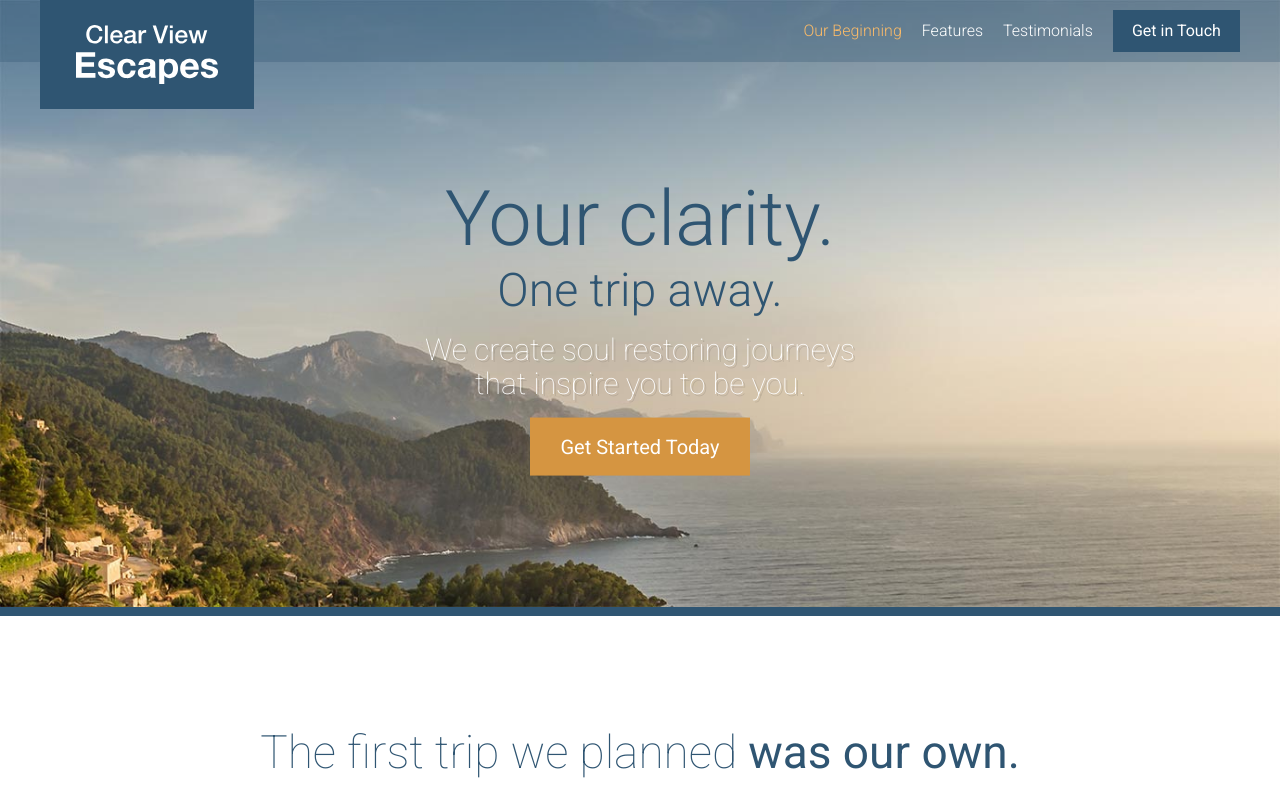
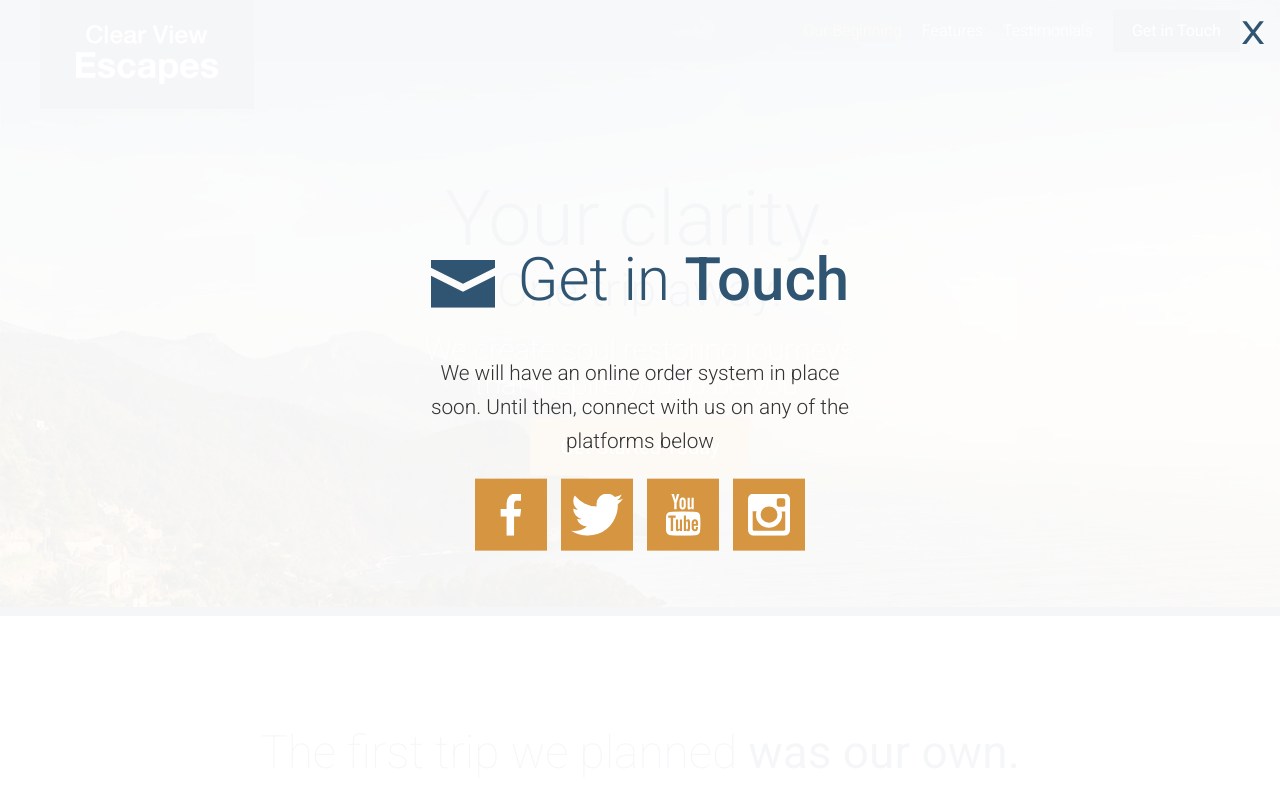
Before and after one commit to alextrick/Gulp-Company-One-Page, a website: page app/index.html in a window 1280 px wide. Both pictures are taken after a click on the link "Get Started Today". Shown: the top 800 px of the page. Drawn offline with Linux system fonts and the light colour scheme.

Commit message:
Modal completed

```diff
--- a/app/assets/scripts/app.js
+++ b/app/assets/scripts/app.js
@@ -2,6 +2,7 @@ import MobileMenu from "./modules/MobileMenu";
 import RevealOnScroll from "./modules/RevealOnScroll";
 import $ from "jquery";
 import StickyHeader from "./modules/StickyHeader";
+import Modal from "./modules/Modal";
 
 var mobileMenu = new MobileMenu();
 
@@ -9,3 +10,5 @@ new RevealOnScroll($(".feature-item"), "85%");
 new RevealOnScroll($(".testimonial"), "60%");
 
 var stickyHeader = new StickyHeader();
+
+var modal = new Modal();
--- /dev/null
+++ b/app/assets/styles/modules/_modal.css
@@ -0,0 +1,46 @@
+.modal {
+    position: fixed;
+    z-index: 5;
+    background-color: rgba(255, 255, 255, 0.95);
+    top: 0;
+    left: 0;
+    bottom: 0;
+    right: 0;
+    opacity: 0;
+    visibility: hidden;
+    transform: scale(1.2);
+    transition: all 0.3s ease-out;
+
+    &__description {
+        font-size: 1.3rem;
+        text-align: center;
+        font-weight: 300;
+        line-height: 1.65;
+    }
+    &__close {
+        position: absolute;
+        top: 15px;
+        right: 15px;
+        font-size: 2rem;
+        transform: scaleX(1.2);
+        transform-origin: 100% 0;
+        color: $mainBlue;
+
+        &:hover {
+            color: $mainOrange;
+            cursor: pointer;
+        }
+    }
+    &__inner {
+        position: absolute;
+        width: 100%;
+        top: 50%;
+        transform: translateY(-50%);
+    }
+
+    &--is-visible {
+        visibility: visible;
+        opacity: 1;
+        transform: scale(1);
+    }
+}
--- a/app/assets/styles/modules/_section-title.css
+++ b/app/assets/styles/modules/_section-title.css
@@ -29,4 +29,8 @@
     &--blue {
         color: $mainBlue;
     }
+    &--less-margin {
+        margin-bottom: 1.3rem;
+        margin-top: 0;
+    }
 }
--- /dev/null
+++ b/app/assets/styles/modules/_social-icons.css
@@ -0,0 +1,25 @@
+.social-icons {
+    text-align: center;
+
+    &__icon {
+        background-color: $mainOrange;
+        display: inline-block;
+        margin: 0 5px 5px 5px;
+        width: 33%;
+        height: 72px;
+        position: relative;
+
+        @mixin atSmall {
+            margin: 0 5px;
+            width: 72px;
+            height: 72px;
+        }
+        .icon {
+            display: block;
+            position: absolute;
+            top: 50%;
+            left: 50%;
+            transform: translate(-50%, -50%);
+        }
+    }
+}
--- a/app/assets/styles/modules/_wrapper.css
+++ b/app/assets/styles/modules/_wrapper.css
@@ -8,6 +8,9 @@
 
     &--medium {
         max-width: 976px;
+    }
+    &--narrow {
+        max-width: 470px;
     }
 
     &--b-margin {
--- a/app/assets/styles/styles.css
+++ b/app/assets/styles/styles.css
@@ -18,3 +18,5 @@
 @import "modules/_site-header";
 @import "modules/_primary-nav";
 @import "modules/_reveal-item";
+@import "modules/_modal";
+@import "modules/_social-icons";
--- a/app/index.html
+++ b/app/index.html
@@ -21,7 +21,7 @@
       </div>
 
       <div class="site-header__menu-content">
-        <div class="site-header__btn-container">
+        <div class="site-header__btn-container open-modal">
           <a href="#" class="btn">Get in Touch</a>
         </div>
         <nav class="primary-nav primary-nav--pull-right">
@@ -49,7 +49,7 @@
         <h1 class="large-hero__title">Your clarity.</h1>
         <h2 class="large-hero__subtitle">One trip away.</h2>
         <p class="large-hero__description">We create soul restoring journeys that inspire you to be you.</p>
-        <p><a href="#" class="btn btn--orange btn--large">Get Started Today</a></p>
+        <p><a href="#" class="btn btn--orange btn--large open-modal">Get Started Today</a></p>
       </div>
     </div>
   </div>
@@ -154,9 +154,27 @@
 
   <footer class="site-footer">
     <div class="wrapper">
-        <p><span class="site-footer__text">Copyright &copy; 2016 Clear View Escapes. All rights reserved.</span> <a href="#" class="btn btn--orange">Get in Touch</a></p>
+        <p><span class="site-footer__text">Copyright &copy; 2016 Clear View Escapes. All rights reserved.</span> <a href="#" class="btn btn--orange open-modal">Get in Touch</a></p>
     </div>
   </footer>
+
+
+  <div class="modal">
+    <div class="modal__inner">
+      <h2 class="section-title section-title--blue section-title--less-margin"> <span class="icon section-title__icon icon--mail"></span> Get in <strong>Touch</strong></h2>
+      <div class="wrapper wrapper--narrow">
+        <p class="modal__description">We will have an online order system in place soon. Until then, connect with us on any of the platforms below</p>
+      </div>
+      <div class="social-icons">
+        <a href="#" class="social-icons__icon"><span class="icon icon--facebook"></span></a>
+        <a href="#" class="social-icons__icon"><span class="icon icon--twitter"></span></a>
+        <a href="#" class="social-icons__icon"><span class="icon icon--youtube"></span></a>
+        <a href="#" class="social-icons__icon"><span class="icon icon--instagram"></span></a>
+      </div>
+    </div>
+
+    <div class="modal__close">X</div>
+  </div>
   <script src="/temp/scripts/app.js"></script>
 </body>
 </html>
--- a/app/temp/styles/styles.css
+++ b/app/temp/styles/styles.css
@@ -576,6 +576,10 @@ img {
         max-width: 976px;
     }
 
+.wrapper--narrow {
+        max-width: 470px;
+    }
+
 .wrapper--b-margin {
         margin-bottom: 1rem;
     }
@@ -895,6 +899,11 @@ img {
 
 .section-title--blue {
         color: #2f5572;
+    }
+
+.section-title--less-margin {
+        margin-bottom: 1.3rem;
+        margin-top: 0;
     }
 
 .feature-item {
@@ -1348,3 +1357,89 @@ img {
         -webkit-transform: scale(1);
                 transform: scale(1);
     }
+
+.modal {
+    position: fixed;
+    z-index: 5;
+    background-color: rgba(255, 255, 255, 0.95);
+    top: 0;
+    left: 0;
+    bottom: 0;
+    right: 0;
+    opacity: 0;
+    visibility: hidden;
+    -webkit-transform: scale(1.2);
+            transform: scale(1.2);
+    -webkit-transition: all 0.3s ease-out;
+    transition: all 0.3s ease-out;
+}
+
+.modal__description {
+        font-size: 1.3rem;
+        text-align: center;
+        font-weight: 300;
+        line-height: 1.65;
+    }
+
+.modal__close {
+        position: absolute;
+        top: 15px;
+        right: 15px;
+        font-size: 2rem;
+        -webkit-transform: scaleX(1.2);
+                transform: scaleX(1.2);
+        -webkit-transform-origin: 100% 0;
+                transform-origin: 100% 0;
+        color: #2f5572;
+    }
+
+.modal__close:hover {
+            color: #d59541;
+            cursor: pointer;
+        }
+
+.modal__inner {
+        position: absolute;
+        width: 100%;
+        top: 50%;
+        -webkit-transform: translateY(-50%);
+                transform: translateY(-50%);
+    }
+
+.modal--is-visible {
+        visibility: visible;
+        opacity: 1;
+        -webkit-transform: scale(1);
+                transform: scale(1);
+    }
+
+.social-icons {
+    text-align: center;
+}
+
+.social-icons__icon {
+        background-color: #d59541;
+        display: inline-block;
+        margin: 0 5px 5px 5px;
+        width: 33%;
+        height: 72px;
+        position: relative;
+    }
+
+@media (min-width: 530px) {
+
+.social-icons__icon {
+            margin: 0 5px;
+            width: 72px;
+            height: 72px
+    }
+    }
+
+.social-icons__icon .icon {
+            display: block;
+            position: absolute;
+            top: 50%;
+            left: 50%;
+            -webkit-transform: translate(-50%, -50%);
+                    transform: translate(-50%, -50%);
+        }
```
Also changed, not shown: app/assets/scripts/modules/Modal.js (added, +37 -0 lines), app/temp/scripts/app.js.
